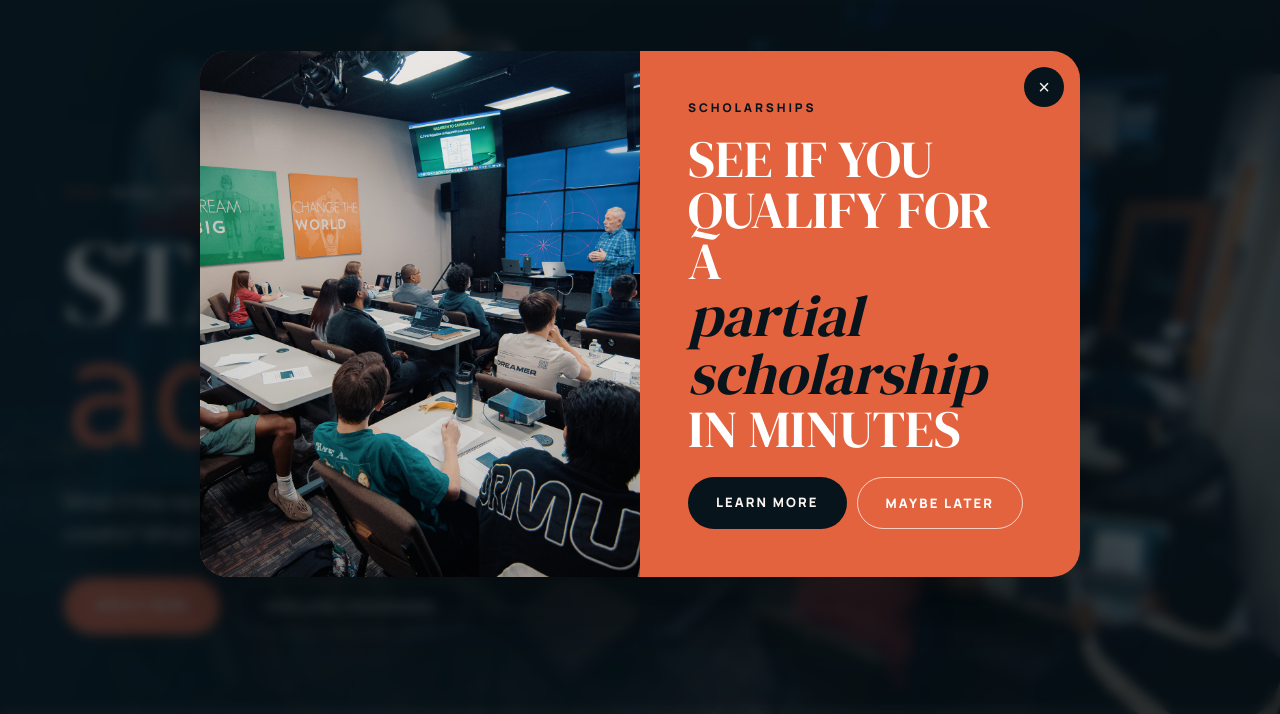
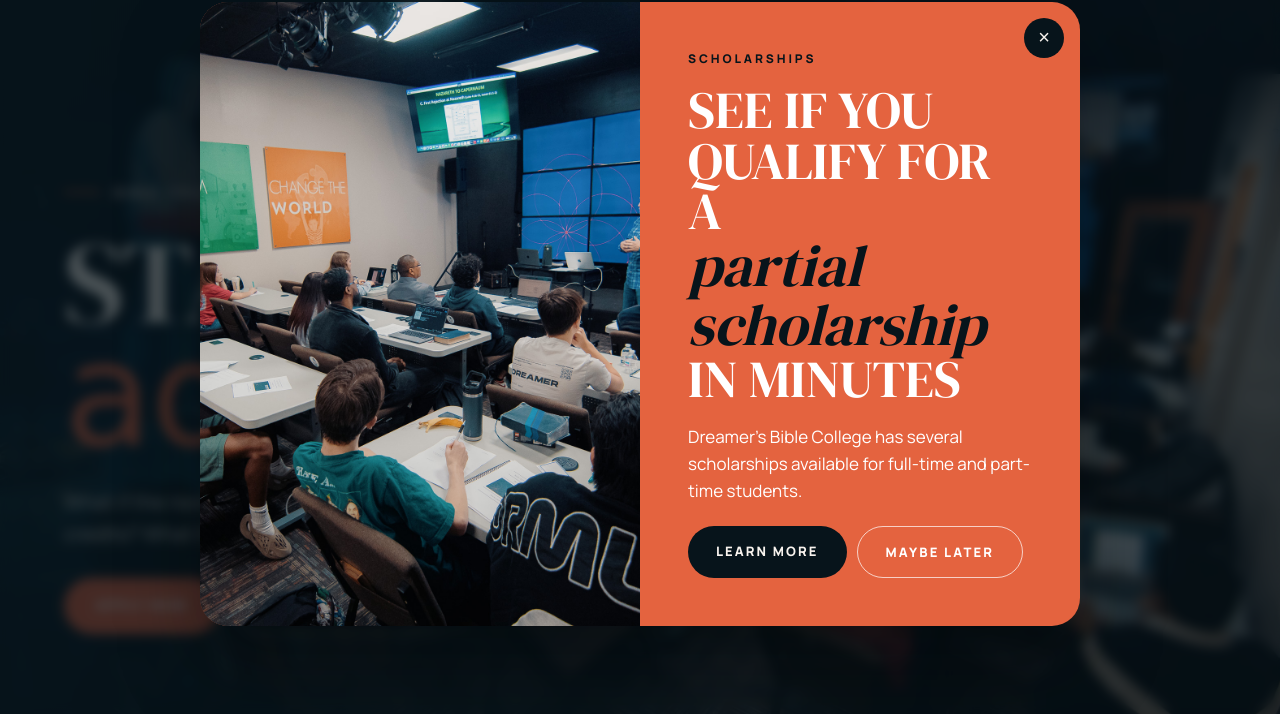
Before and after one commit to dreamers-creatives/bible-college-website, a plain HTML site: page index.html in a window 1280 px wide. Both pictures are taken after a click on the link "DREAMER'S BIBLE COLLEGE". Shown: the part 86-800 px from the top of the page. Drawn offline with Linux system fonts and the light colour scheme; a web font is replaced by a local one.

Commit message:
Add scholarship subtext to homepage popup

```diff
--- a/index.html
+++ b/index.html
@@ -725,6 +725,7 @@ document.addEventListener('click', function (e) {
     <div style="padding:clamp(28px,5vw,48px);display:flex;flex-direction:column;gap:18px;justify-content:center">
       <span style="font-size:12px;font-weight:800;letter-spacing:.24em;color:#07141b;align-self:flex-start;margin-right:48px">SCHOLARSHIPS</span>
       <h2 style="margin:0;font-family:'DM Serif Display',serif;font-weight:400;font-size:clamp(34px,4.4vw,52px);line-height:.98;text-transform:uppercase">See if you qualify for a<br><span style="font-family:'DM Serif Display',serif;font-style:italic;text-transform:none;color:#07141b;font-size:1.12em;line-height:1">partial scholarship</span><br>in minutes</h2>
+      <p style="margin:0;font-size:17px;line-height:1.6">Dreamer’s Bible College has several scholarships available for full-time and part-time students.</p>
       <div style="display:flex;gap:10px;flex-wrap:wrap;margin-top:4px">
         <a href="https://dreamers.populiweb.com/router/admissions/onlineapplications/index?application_form=2" target="_blank" rel="noopener" data-act="close" style="background:#07141b;color:#f8f3ee;padding:16px 28px;border-radius:999px;font-weight:800;font-size:13px;letter-spacing:.16em" class="h18">LEARN MORE</a>
         <button data-act="close" style="background:transparent;color:#fff;border:1.5px solid rgba(255,255,255,.7);padding:16px 28px;border-radius:999px;font-family:inherit;font-weight:800;font-size:13px;letter-spacing:.16em;cursor:pointer">MAYBE LATER</button>
```
